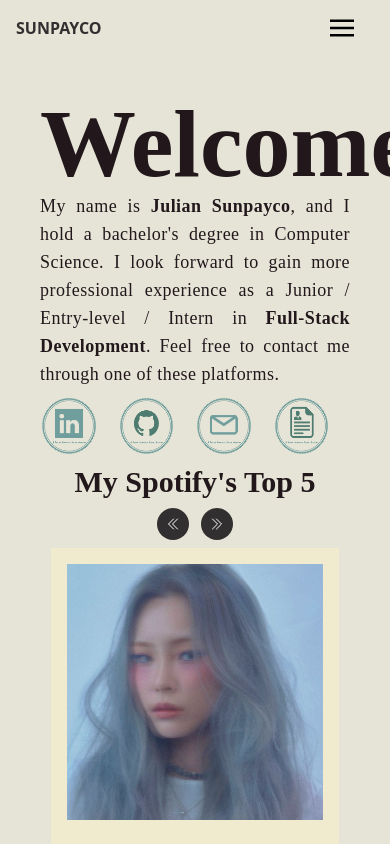
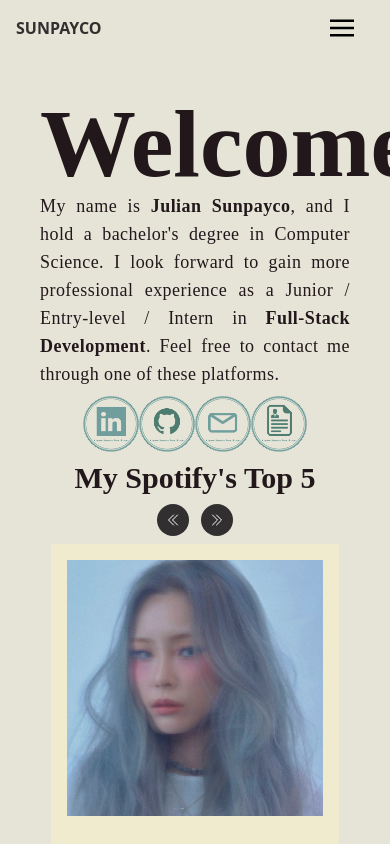
Before and after one commit to jSunpayco/julian-sunpayco, a Vue app: page / in a window 390 px wide. Shown: the top 844 px of the page. Built offline with nearby package versions, Linux system fonts and the light colour scheme; grey boxes are pictures that could not be loaded.

Commit message:
Removed unused elements

```diff
--- a/src/components/About.vue
+++ /dev/null
@@ -1,60 +0,0 @@
-<script>
-import skills from "../data/skills";
-import gsap from 'gsap'
-
-export default {
-	data() {
-		return {
-      mySkills: skills[0],
-      currTech: 0
-		};
-	},
-  mounted() {
-    this.tl = gsap.timeline({
-        paused: true
-      })
-      .from(this.$refs.myid, {opacity: 0, duration: 0.5})
-      .to(this.$refs.myid, {opacity: 100, duration: 1})
-
-    this.tl.restart();
-  },
-	methods: {
-		toggle(type) {
-      this.currTech = type
-			this.mySkills = skills[type]
-      this.tl.restart();
-		}
-	}
-};
-</script>
-
-<template>
-  <div class="sectionContainer justify-center">
-    <h1 class="aboutTitle">About Me</h1>
-    <div class="aboutContent">
-      <img src="/images/ID.JPG" class="myPicture"/>
-      <div class="aboutInfo">
-        <p class="aboutParagraph">A graduate of De La Salle University with a Bachelor's Degree in <span class="text-customGreenDarker font-extrabold">Computer Science</span>, Major in Software Technology. I am hoping to gain more experience in the professional industry, especially in the fields of <span class="text-customGreenDarker font-extrabold">Front-end</span> or <span class="text-customGreenDarker font-extrabold">Full-Stack</span> Engineering.</p>
-        <p class="mx-auto mt-5 font-normal">Here are some of my skills.</p>
-        <div class="flex justify-center mt-7">
-          <button @click="currTech != 0 ? toggle(0) : null" class="group iconAnchor" :class="[currTech == 0 ? 'iconAnchorActive' : '']"><svg xmlns="http://www.w3.org/2000/svg" fill="none" viewBox="0 0 24 24" stroke-width="1.5" stroke="currentColor" class="w-7 h-7"><path stroke-linecap="round" stroke-linejoin="round" d="M9 17.25v1.007a3 3 0 01-.879 2.122L7.5 21h9l-.621-.621A3 3 0 0115 18.257V17.25m6-12V15a2.25 2.25 0 01-2.25 2.25H5.25A2.25 2.25 0 013 15V5.25m18 0A2.25 2.25 0 0018.75 3H5.25A2.25 2.25 0 003 5.25m18 0V12a2.25 2.25 0 01-2.25 2.25H5.25A2.25 2.25 0 013 12V5.25" /></svg><p class="iconTip">Front-end</p></button>
-          <button @click="currTech != 1 ? toggle(1) : null" class="group iconAnchor" :class="[currTech == 1 ? 'iconAnchorActive' : '']"><svg xmlns="http://www.w3.org/2000/svg" fill="none" viewBox="0 0 24 24" stroke-width="1.5" stroke="currentColor" class="w-7 h-7"><path stroke-linecap="round" stroke-linejoin="round" d="M5.25 14.25h13.5m-13.5 0a3 3 0 01-3-3m3 3a3 3 0 100 6h13.5a3 3 0 100-6m-16.5-3a3 3 0 013-3h13.5a3 3 0 013 3m-19.5 0a4.5 4.5 0 01.9-2.7L5.737 5.1a3.375 3.375 0 012.7-1.35h7.126c1.062 0 2.062.5 2.7 1.35l2.587 3.45a4.5 4.5 0 01.9 2.7m0 0a3 3 0 01-3 3m0 3h.008v.008h-.008v-.008zm0-6h.008v.008h-.008v-.008zm-3 6h.008v.008h-.008v-.008zm0-6h.008v.008h-.008v-.008z" /></svg><p class="iconTip">Back-end</p></button>
-          <button @click="currTech != 2 ? toggle(2) : null" class="group iconAnchor" :class="[currTech == 2 ? 'iconAnchorActive' : '']"><svg xmlns="http://www.w3.org/2000/svg" fill="none" viewBox="0 0 24 24" stroke-width="1.5" stroke="currentColor" class="w-7 h-7"><path stroke-linecap="round" stroke-linejoin="round" d="M12 18v-5.25m0 0a6.01 6.01 0 001.5-.189m-1.5.189a6.01 6.01 0 01-1.5-.189m3.75 7.478a12.06 12.06 0 01-4.5 0m3.75 2.383a14.406 14.406 0 01-3 0M14.25 18v-.192c0-.983.658-1.823 1.508-2.316a7.5 7.5 0 10-7.517 0c.85.493 1.509 1.333 1.509 2.316V18" /></svg><p class="iconTip">Others</p></button>
-        </div>
-
-        <ul class="techItemsContainer" ref="myid">
-            <li class="techItems" v-for="item in mySkills.techs" :key="item">
-              <p>{{item}}</p>
-            </li>
-        </ul>
-
-      </div>
-    </div>
-  </div>
-</template>
-
-<style scoped>
-#titleName{
-  font-size: 15vh;
-}
-</style>
--- a/src/style.css
+++ b/src/style.css
@@ -100,42 +100,6 @@
     @apply h-14 w-14 my-7 xl:my-0 font-bold rounded-full bg-customJet flex items-center justify-center p-3 cursor-pointer
       hover:scale-125 transition-all;
   }
-
-  /* About Page Note: Not in use at the moment*/
-  .aboutTitle {
-    @apply text-5xl font-bold text-black align-middle text-center w-full mt-10 md:mt-0;
-  }
-  .aboutContent {
-    @apply md:w-2/3 w-full h-2/3 flex flex-col justify-between xl:flex-row mx-auto;
-  }
-  .myPicture {
-    @apply rounded-full aspect-square lg:h-2/3 object-cover m-auto h-32;
-  }
-
-  .aboutInfo {
-    @apply flex flex-col justify-center w-2/3 mx-auto;
-  }
-  .aboutParagraph {
-    @apply font-normal text-justify w-2/3 mx-auto;
-  }
-  .iconTip {
-    @apply absolute mt-20 text-xs bg-black text-white p-1 font-bold group-hover:block hidden transition-all duration-200;
-  }
-
-  .iconAnchor {
-    @apply border-2 flex items-center justify-center text-white text-xs rounded-full transition-all mr-5
-    border-transparent hover:scale-125;
-  }
-  .iconAnchorActive {
-    @apply border-customGreenDarker border-2 transition-all;
-  }
-
-  .techItemsContainer {
-    @apply font-bold w-full flex flex-wrap justify-center my-7;
-  }
-  .techItems {
-    @apply text-center m-1 shadow-lg bg-customGreenDark text-white rounded-full p-2 pointer-events-none;
-  }
 }
 
 @font-face {
```
Also changed, not shown: src/views/HomeView.vue (+1 -16 lines).
